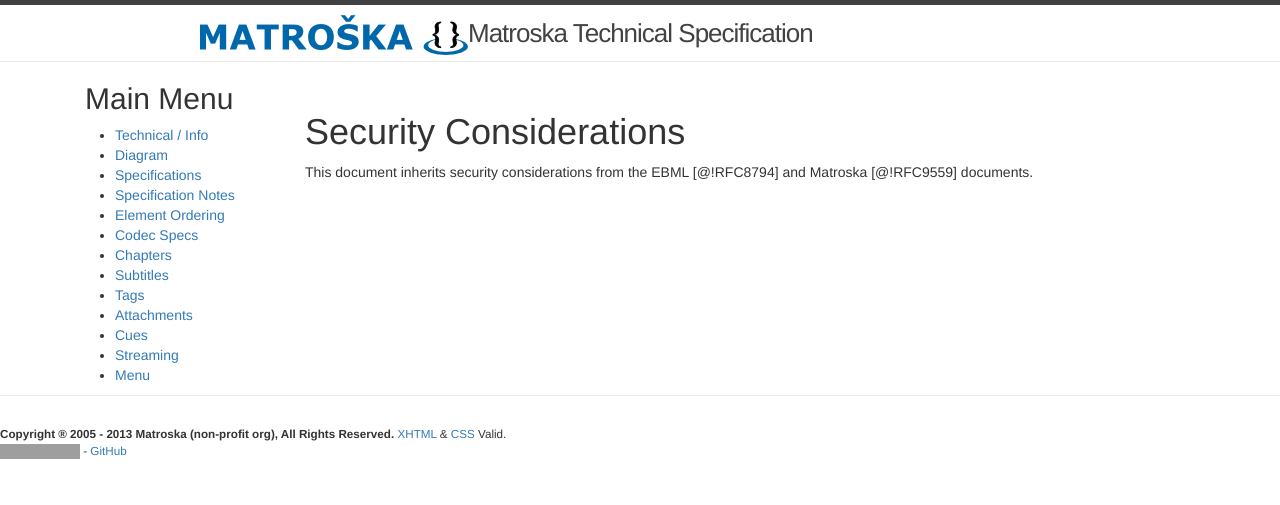
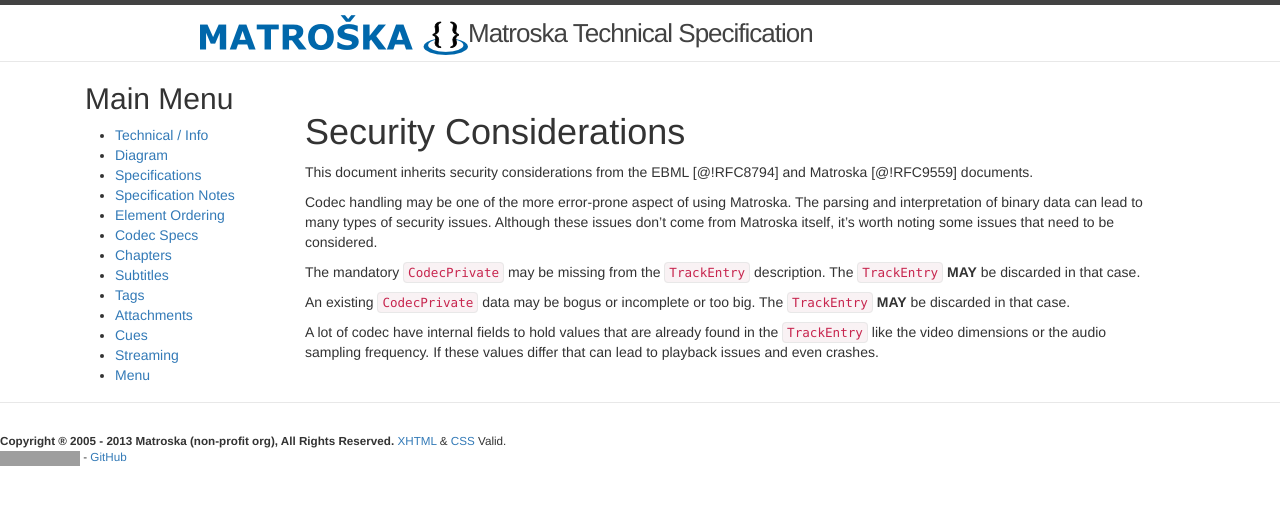
Before and after one commit to ietf-wg-cellar/matroska-specification, a Jekyll site: the page built from codec_security.md, in a window 1280 px wide. Shown: the top 505 px of the page. Built offline with Jekyll 4.4.1, drawn with Linux system fonts in a browser that asks for light colours; our own code applies the rules of GitHub Pages for plain Markdown files; grey boxes are pictures that could not be loaded.

Commit message:
add some extra security issues with codecs

```diff
--- a/codec_security.md
+++ b/codec_security.md
@@ -1,3 +1,15 @@
 # Security Considerations
 
 This document inherits security considerations from the EBML [@!RFC8794] and Matroska [@!RFC9559] documents.
+
+Codec handling may be one of the more error-prone aspect of using Matroska.
+The parsing and interpretation of binary data can lead to many types of security issues.
+Although these issues don't come from Matroska itself, it's worth noting some issues that need to be considered.
+
+The mandatory `CodecPrivate` may be missing from the `TrackEntry` description. The `TrackEntry` **MAY** be discarded in that case.
+
+An existing `CodecPrivate` data may be bogus or incomplete or too big. The `TrackEntry` **MAY** be discarded in that case.
+
+A lot of codec have internal fields to hold values that are already found in the `TrackEntry`
+like the video dimensions or the audio sampling frequency.
+If these values differ that can lead to playback issues and even crashes.
```
